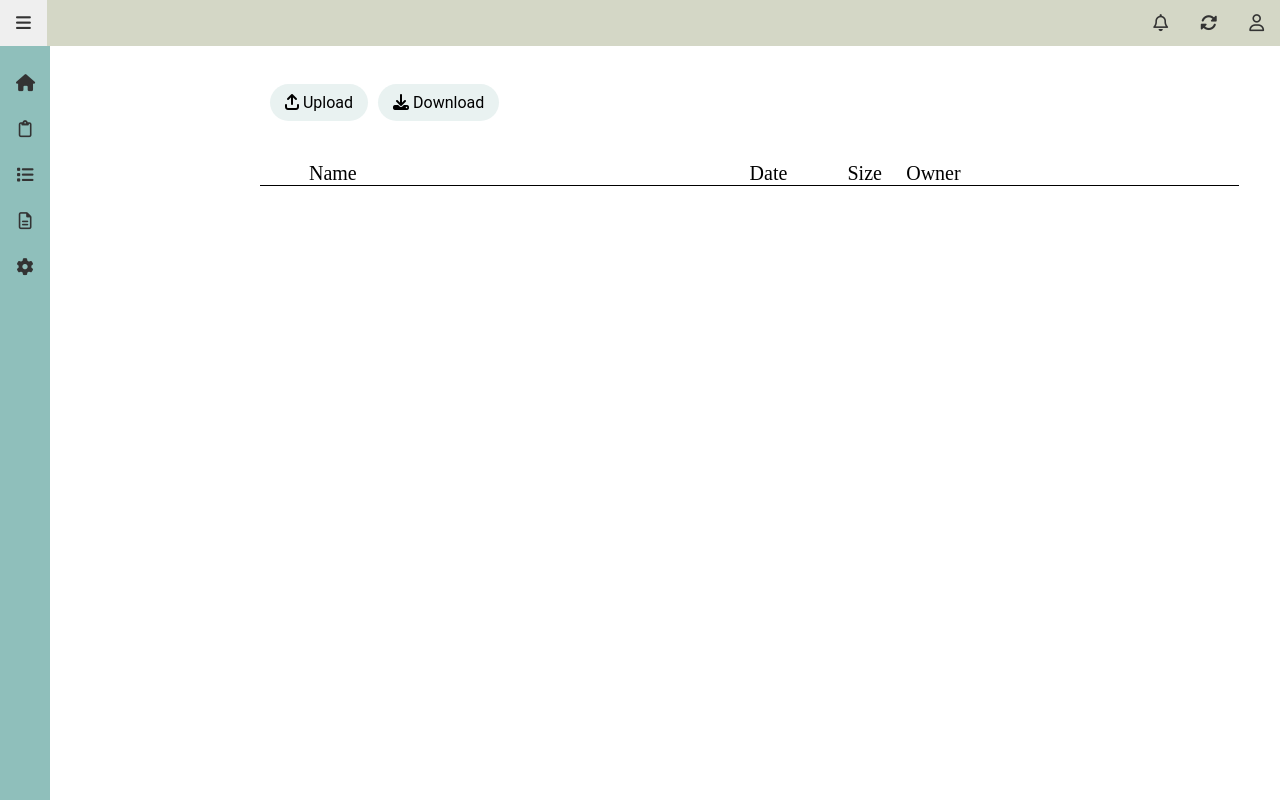
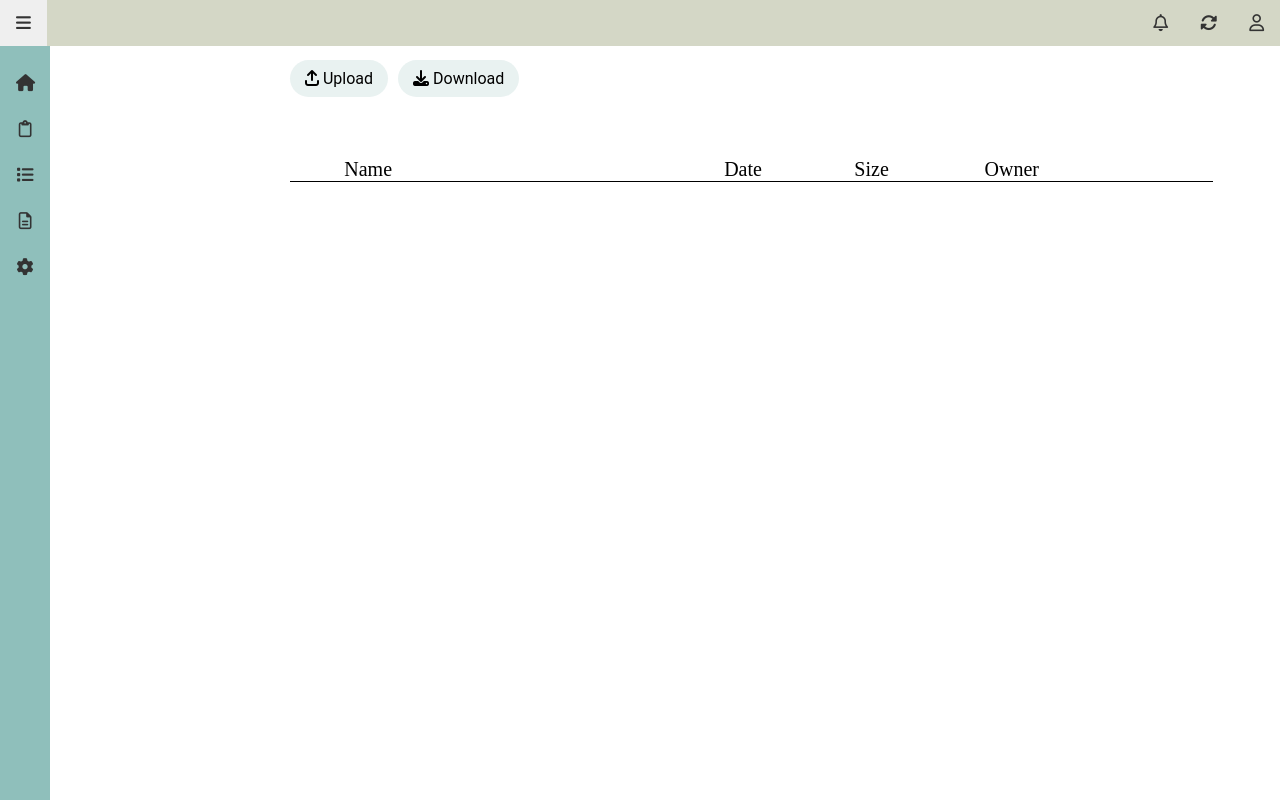
Before and after one commit to anhKip/EEET2580_ProjectManagementWeb, a plain HTML site: page Frontend/page/File/file.html in a window 1280 px wide. Drawn offline with nearby package versions, Linux system fonts and the light colour scheme.

Commit message:
fix layouts and css

```diff
--- a/Frontend/page/File/file.html
+++ b/Frontend/page/File/file.html
@@ -34,8 +34,6 @@
         </div>
     </div>
 
-    <div class="container">
-        <form action="#">
     <div class="buttons-flex">
         <input type="file" id="upload" class="upload-button" value="upload">
         <label for="upload"> <i class="fa-solid fa-arrow-up-from-bracket"></i> Upload </label>
@@ -43,6 +41,9 @@
         <label for="download"> <i class="fa-solid fa-download"></i> Download </label>
     </div>
 
+    <div class="container">
+        <div class="m-auto w-75">
+            <form action="#">
                 <table class="table-sortable">
                     <thead>
                         <tr>
@@ -59,6 +60,7 @@
                 </table>
             </form>
         </div>
+    </div>
 
     <script src="./file.js"></script>
 
--- a/Frontend/style/layout/file.css
+++ b/Frontend/style/layout/file.css
@@ -130,10 +130,10 @@
 }
 
 .container {
-    display: flex;
-    margin: 8px;
-    margin-top: 54px;
-    padding: 20px;
+    width: 100%;
+    height: 100%;
+    margin-top: 60px;
+    padding-left: 50px;
 }
 
 form {
@@ -142,9 +142,8 @@ form {
 
 .buttons-flex {
     display: flex;
-    margin-left: 232px;
-    margin-right: 10px;
-    padding: 10px;
+    margin-top: 60px;
+    margin-left: 290px;
 }
 
 .upload-button, .download-button {
@@ -162,11 +161,11 @@ form {
     background-color: rgb(233, 242, 241);
     padding: 10px 15px;
     border-radius: 20px;
+    font-size: medium;
     -webkit-border-radius: 20px;
     -moz-border-radius: 20px;
     -ms-border-radius: 20px;
     -o-border-radius: 20px;
-    font-size: medium;
 }
 
 .buttons-flex label:hover {
@@ -175,11 +174,8 @@ form {
 }
 
 table {
-    margin-top: 30px;
-    margin-left: 232px;
-    margin-right: 10px;
-    width: 80%;
-    padding: 10px;
+    width: 75%;
+    margin-left: 240px;
 }
 
 table, th, td {
@@ -219,17 +215,17 @@ table tr:first-child th:nth-child(1) {
 }
 
 table tr:first-child th:nth-child(2) {
-    width: 45%;
+    width: 35%;
 }
 
 table tr:first-child th:nth-child(3) {
-    width: 10%;
+    width: 12%;
 }
 
 table tr:first-child th:nth-child(4) {
-    width: 6%;
+    width: 12%;
 }
 
 table tr:first-child th:nth-child(5) {
-    width: 35%;
+    width: 21%;
 }
```
Lines whose indentation alone changed are shown as unchanged.
